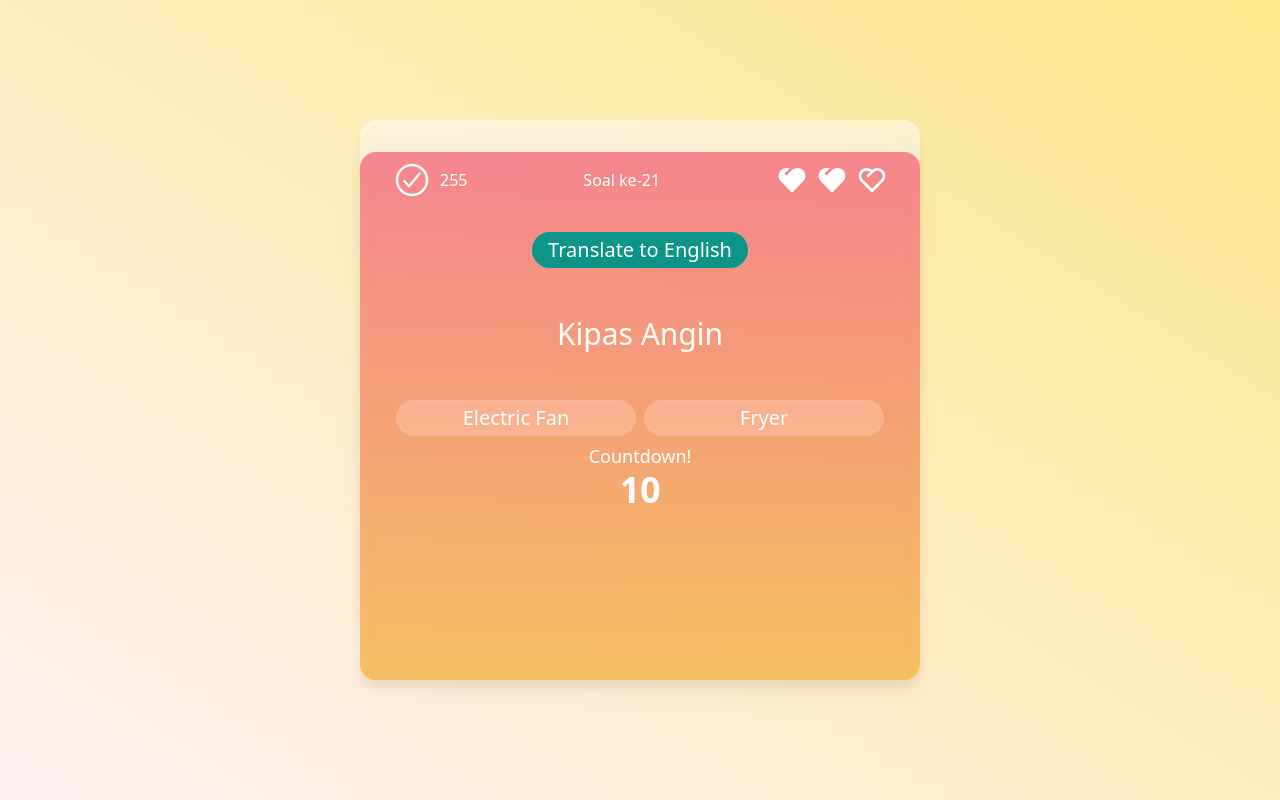
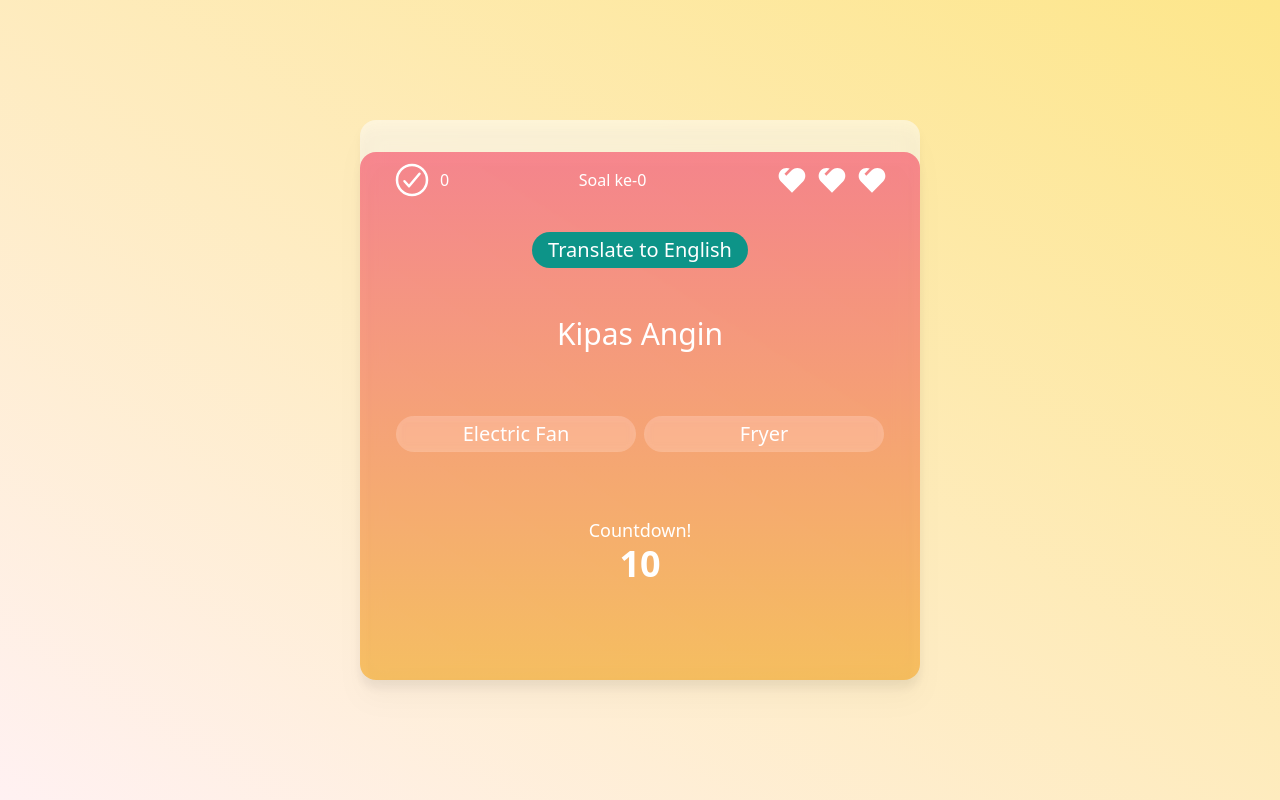
Before and after one commit to orymikoto/webquiz, a React (Vite) app in the folder frontend/: page /quiz in a window 1280 px wide. Built offline with nearby package versions, Linux system fonts and the light colour scheme.

Commit message:
add new logic

```diff
--- a/frontend/src/pages/QuizPage.jsx
+++ b/frontend/src/pages/QuizPage.jsx
@@ -6,6 +6,10 @@ import { IoCheckmarkSharp } from 'react-icons/io5';
 
 export default function QuizPage() {
   const [Answer, setAnswer] = useState(null);
+  const [Finish, setFinish] = useState(false);
+  const [Soal, setSoal] = useState(0);
+  const [Lives, setLives] = useState(3);
+  const [Score, setScore] = useState(0);
 
   const Timeup = () => <p className="text-xl font-medium text-white my-7">Your Time is up!</p>;
 
@@ -22,14 +26,41 @@ export default function QuizPage() {
     }
   };
 
-  const question = ['Kipas Angin', 'Piring', 'Wajan', 'Tas'];
+  const question = [
+    {
+      question: 'Kipas Angin',
+      a: { answer: 'Electric Fan', correct: true },
+      b: { answer: 'Fryer', correct: false }
+    },
+    {
+      question: 'Sepeda Motor',
+      a: { answer: 'Motorcycle', correct: true },
+      b: { answer: 'Speed Boat', correct: false }
+    },
+    {
+      question: 'Piring',
+      a: { answer: 'Bowl', correct: false },
+      b: { answer: 'Plate', correct: true }
+    },
+    {
+      question: 'Dompet',
+      a: { answer: 'Pocket', correct: false },
+      b: { answer: 'Wallet', correct: true }
+    }
+  ];
 
   const pilihJawaban = (answer) => {
     console.log(answer);
     if (answer) {
       setAnswer(0);
+      setFinish(true);
+      setSoal(Soal + 1);
+      setScore(Score + 10);
     } else {
       setAnswer(1);
+      setFinish(true);
+      setSoal(Soal + 1);
+      setLives(Lives - 1);
     }
   };
 
@@ -37,13 +68,13 @@ export default function QuizPage() {
     <div className="bg-gradient-to-tr from-rose-50 to-amber-200 w-[100vw] h-[100vh] flex items-center justify-center">
       <div className="absolute w-[35rem] h-[35rem] rounded-2xl flex flex-col justify-end bg-white/50 backdrop-blur-md drop-shadow-xl ">
         <div className="h-[33rem] bg-gradient-to-b from-rose-500/60 to-amber-500/60 rounded-2xl">
-          <HealthBar />
-          <div className="my-8 w-[35rem] h-[20rem] text-xl text-white text-center flex flex-col items-center ">
+          <HealthBar soal={Soal} score={Score} lives={Lives} />
+          <div className="my-8 w-[35rem] h-[25rem] text-xl text-white text-center flex flex-col items-center ">
             <div className="px-4 py-1 bg-teal-600 rounded-full">
               <h1>Translate to English</h1>
             </div>
             <p className="text-3xl font-thin my-12">Kipas Angin</p>
-            <div className="flex items-center justify-center gap-x-2">
+            <div className="flex items-center justify-center gap-x-2 my-4">
               <div
                 onClick={() => pilihJawaban(true)}
                 className=" px-2 py-1 bg-white/25 from-white/25 to-white/25 rounded-full backdrop-blur-sm w-[15rem] hover:bg-gradient-to-br hover:from-teal-400 hover:to-blue-700 cursor-pointer">
@@ -55,18 +86,25 @@ export default function QuizPage() {
                 Fryer
               </div>
             </div>
-            <div className=" w-[15rem] h-[5rem] flex items-center justify-center ">
-              {Answer == null ? <Countdown date={Date.now() + 15000} renderer={renderer} /> : null}
-            </div>
+            {Finish ? null : (
+              <div className=" flex-1 w-[15rem] h-[5rem] flex items-center justify-center ${}">
+                <Countdown date={Date.now() + 15000} renderer={renderer} />
+              </div>
+            )}
             {Answer == 1 ? (
-              <div className=" text-white flex flex-col items-center w-[15rem] justify-center ">
+              <div className=" flex-1  text-white flex flex-col items-center w-[15rem] justify-center ">
                 <AiOutlineCheckCircle className="w-12 h-12 text-emerald-600 " />
                 <p className=" text-white text-xl font-normal ">Correct Answer!</p>
               </div>
             ) : Answer == 0 ? (
-              <div className=" text-white flex flex-col items-center w-[15rem] justify-center ">
+              <div className=" flex-1  text-white flex flex-col items-center w-[15rem] justify-center ">
                 <AiOutlineCheckCircle className="w-12 h-12 text-red-600 " />
                 <p className=" text-white text-xl font-normal ">Wrong Answer!</p>
+              </div>
+            ) : null}
+            {Finish ? (
+              <div className="bg-teal-600 hover:bg-teal-400 rounded-full cursor-pointer duration-200 px-8 py-1">
+                <p className="text-white">Next</p>
               </div>
             ) : null}
           </div>
```
